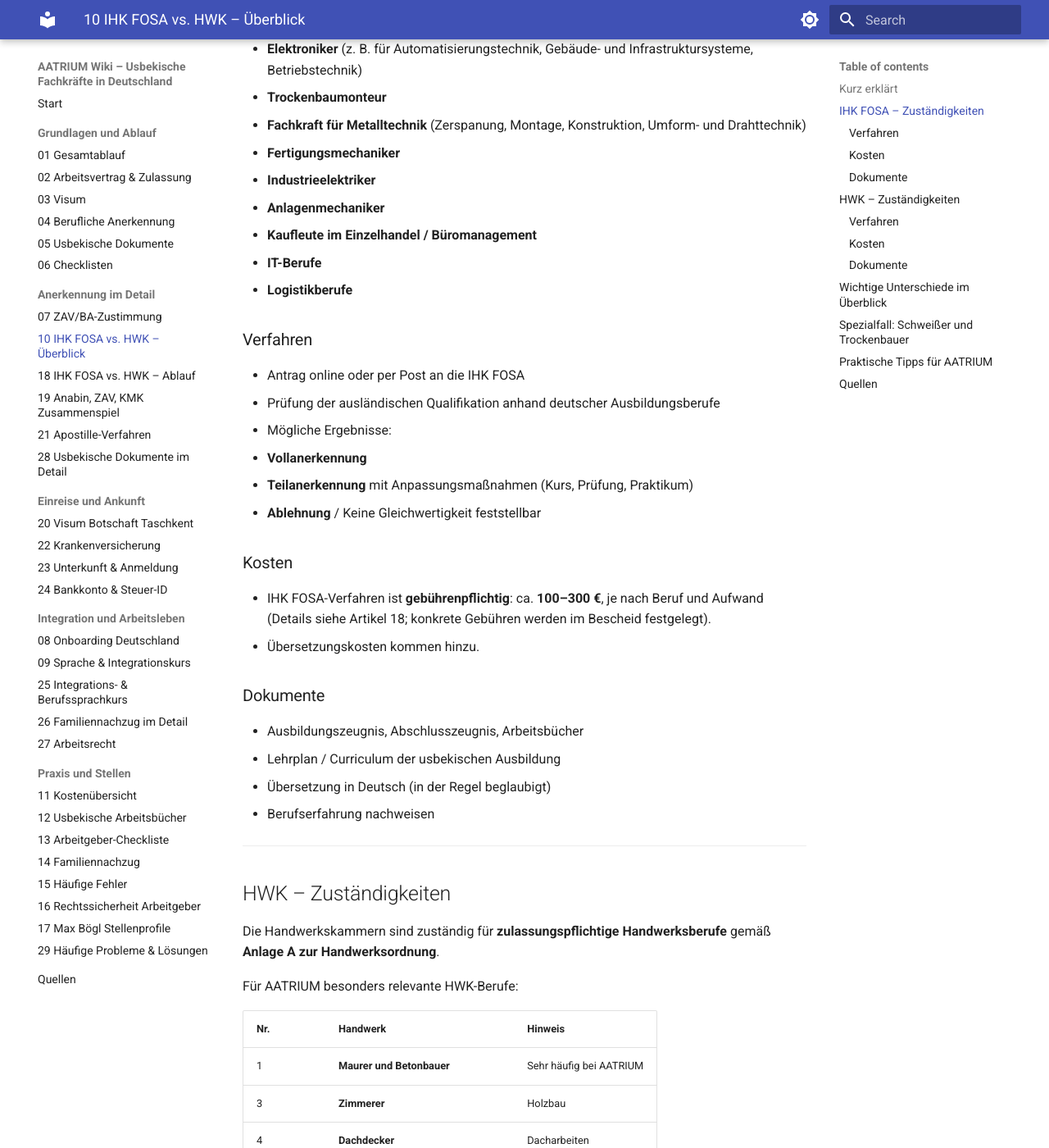
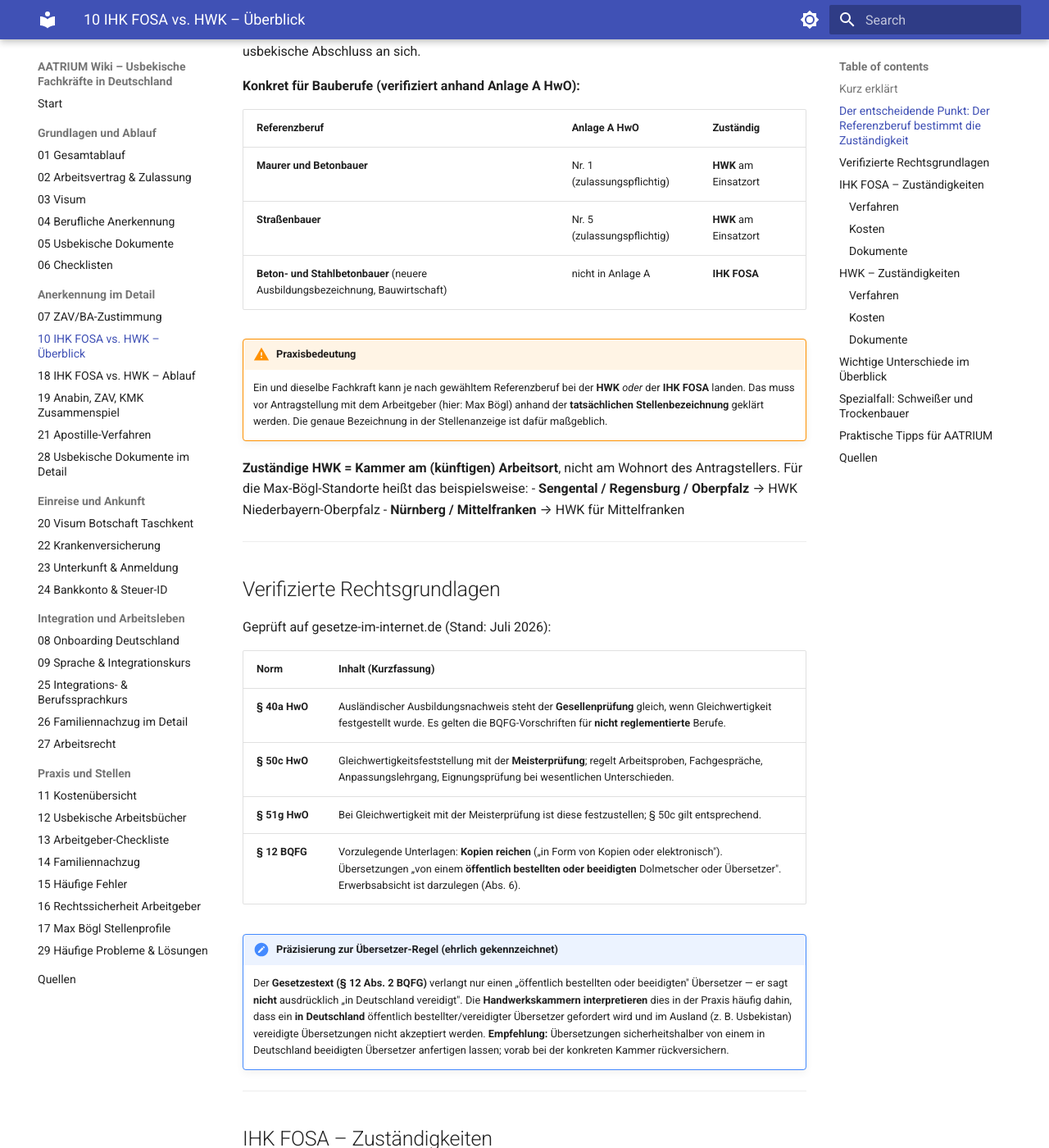
Before and after one commit to benedikt-aatrium/wiki-usbekische-fachkraefte, an MkDocs documentation site: the page built from docs/10_ihk_fosa_vs_hwk.md, in a window 1280 px wide and 1400 px high, scrolled down 727 px. Shown: the whole window at 82% size. Built offline with MkDocs 1.6.1 and Material for MkDocs 9.7.7, drawn with Linux system fonts in a browser that asks for light colours; some of the changed text lies outside the part shown.

Commit message:
Verifiziertes Wissen aus eigenen Quellen (Mail/WhatsApp) eingebaut — NUR nach externer Primärquellen-Prüfung:
Art. 10 (IHK FOSA vs HWK):
- NEU: Referenzberuf bestimmt Zuständigkeit (BQFG) — konkrete Tabelle Maurer/Betonbauer (Anlage A Nr.1), Straßenbauer (Nr.5) → HWK; Beton- u. Stahlbetonbauer → IHK FOSA
- NEU: Verifizierte Rechtsgrundlagen § 40a/50c/51g HwO + § 12 BQFG (live auf gesetze-im-internet.de geprüft)
- Präzisierung: § 40a=Gesellen-, § 50c=Meister-Ebene
- Zuständige HWK = Kammer am Einsatzort (Sengental→Niederbayern-Oberpfalz, Nürnberg→Mittelfranken)
- Quellen mit verifizierten URLs

Art. 28 (usbekische Dokumente):
- NEU: Einreichformalitäten § 12 BQFG — Kopien reichen (keine Originale), Erwerbsabsicht
- Welche Dokumente übersetzen (Diplom + Ilovosi + Transkript + Jahreszeugnisse)
- EHRLICHE Präzisierung: Gesetz sagt NICHT 'in Deutschland vereidigt' — nur HWK-Praxis; gekennzeichnet als Interpretation, nicht als Gesetzestext

NICHT übernommen (ungeprüft/intern): NQF-Stufen-Mapping (keine dt. Behördenquelle), 'Technikum=Bachelor' (intern widersprüchlich), Kosten-Schätzungen, Kandidatennamen

```diff
--- a/docs/10_ihk_fosa_vs_hwk.md
+++ b/docs/10_ihk_fosa_vs_hwk.md
@@ -10,7 +10,44 @@ Die Anerkennung ausländischer Berufsabschlüsse in Deutschland wird von **unter
 Die richtige Stelle zu wählen, ist entscheidend. Bei falschem Antrag wird das Verfahren abgelehnt oder weitergeleitet.
 
 !!! tip "Siehe auch"
-    **Artikel 18 (IHK FOSA vs. HWK – Ablauf)** beschreibt die Verfahren Schritt für Schritt mit Rechtsgrundlagen (BBiG § 50, HwO § 41b) und Dokumentenlisten — dieser Artikel (10) gibt den kompakten Überblick zur Zuständigkeit.
+    **Artikel 18 (IHK FOSA vs. HWK – Ablauf)** beschreibt die Verfahren Schritt für Schritt mit Rechtsgrundlagen und Dokumentenlisten — dieser Artikel (10) gibt den kompakten Überblick zur Zuständigkeit.
+
+---
+
+## Der entscheidende Punkt: Der Referenzberuf bestimmt die Zuständigkeit
+
+Nach dem **Berufsqualifikationsfeststellungsgesetz (BQFG)** ist für die Anerkennung die Stelle zuständig, die für den **deutschen Referenzberuf** verantwortlich wäre. Die Wahl des Referenzberufs legt also fest, ob die **HWK** oder die **IHK FOSA** zuständig ist — nicht der usbekische Abschluss an sich.
+
+**Konkret für Bauberufe (verifiziert anhand Anlage A HwO):**
+
+| Referenzberuf | Anlage A HwO | Zuständig |
+|---------------|--------------|-----------|
+| **Maurer und Betonbauer** | Nr. 1 (zulassungspflichtig) | **HWK** am Einsatzort |
+| **Straßenbauer** | Nr. 5 (zulassungspflichtig) | **HWK** am Einsatzort |
+| **Beton- und Stahlbetonbauer** (neuere Ausbildungsbezeichnung, Bauwirtschaft) | nicht in Anlage A | **IHK FOSA** |
+
+!!! warning "Praxisbedeutung"
+    Ein und dieselbe Fachkraft kann je nach gewähltem Referenzberuf bei der **HWK** *oder* der **IHK FOSA** landen. Das muss vor Antragstellung mit dem Arbeitgeber (hier: Max Bögl) anhand der **tatsächlichen Stellenbezeichnung** geklärt werden. Die genaue Bezeichnung in der Stellenanzeige ist dafür maßgeblich.
+
+**Zuständige HWK = Kammer am (künftigen) Arbeitsort**, nicht am Wohnort des Antragstellers. Für die Max-Bögl-Standorte heißt das beispielsweise:
+- **Sengental / Regensburg / Oberpfalz** → HWK Niederbayern-Oberpfalz
+- **Nürnberg / Mittelfranken** → HWK für Mittelfranken
+
+---
+
+## Verifizierte Rechtsgrundlagen
+
+Geprüft auf gesetze-im-internet.de (Stand: Juli 2026):
+
+| Norm | Inhalt (Kurzfassung) |
+|------|----------------------|
+| **§ 40a HwO** | Ausländischer Ausbildungsnachweis steht der **Gesellenprüfung** gleich, wenn Gleichwertigkeit festgestellt wurde. Es gelten die BQFG-Vorschriften für **nicht reglementierte** Berufe. |
+| **§ 50c HwO** | Gleichwertigkeitsfeststellung mit der **Meisterprüfung**; regelt Arbeitsproben, Fachgespräche, Anpassungslehrgang, Eignungsprüfung bei wesentlichen Unterschieden. |
+| **§ 51g HwO** | Bei Gleichwertigkeit mit der Meisterprüfung ist diese festzustellen; § 50c gilt entsprechend. |
+| **§ 12 BQFG** | Vorzulegende Unterlagen: **Kopien reichen** („in Form von Kopien oder elektronisch"). Übersetzungen „von einem **öffentlich bestellten oder beeidigten** Dolmetscher oder Übersetzer". Erwerbsabsicht ist darzulegen (Abs. 6). |
+
+!!! note "Präzisierung zur Übersetzer-Regel (ehrlich gekennzeichnet)"
+    Der **Gesetzestext (§ 12 Abs. 2 BQFG)** verlangt nur einen „öffentlich bestellten oder beeidigten" Übersetzer — er sagt **nicht** ausdrücklich „in Deutschland vereidigt". Die **Handwerkskammern interpretieren** dies in der Praxis häufig dahin, dass ein **in Deutschland** öffentlich bestellter/vereidigter Übersetzer gefordert wird und im Ausland (z. B. Usbekistan) vereidigte Übersetzungen nicht akzeptiert werden. **Empfehlung:** Übersetzungen sicherheitshalber von einem in Deutschland beeidigten Übersetzer anfertigen lassen; vorab bei der konkreten Kammer rückversichern.
 
 ---
 
@@ -131,7 +168,14 @@ Für AATRIUM besonders relevante HWK-Berufe:
 
 ## Quellen
 
+Verifiziert (Stand: Juli 2026):
+
+- **Anlage A HwO** – zulassungspflichtige Handwerke (Nr. 1 Maurer und Betonbauer, Nr. 5 Straßenbauer): https://www.gesetze-im-internet.de/hwo/anlage_a.html
+- **§ 40a HwO** (Gesellenprüfungs-Gleichwertigkeit): https://www.gesetze-im-internet.de/hwo/__40a.html
+- **§ 50c HwO** (Meisterprüfungs-Gleichwertigkeit): https://www.gesetze-im-internet.de/hwo/__50c.html
+- **§ 51g HwO**: https://www.gesetze-im-internet.de/hwo/__51g.html
+- **§ 12 BQFG** (vorzulegende Unterlagen, Übersetzungen): https://www.gesetze-im-internet.de/bqfg/__12.html
+- **HWK Niederbayern-Oberpfalz** – Anerkennung ausländischer Berufsabschlüsse (Kontakt: anerkennung@hwkno.de, Tel. 0851 5301-135): https://www.hwkno.de/artikel/anerkennung-auslaendischer-berufsabschluesse-76,3630,4273.html
+- **Anerkennungs-Finder** der Bundesregierung: https://www.anerkennung-in-deutschland.de
 - IHK FOSA – Verfahrensübersicht und Berufeliste
-- Handwerksordnung (HwO) Anlage A – zulassungspflichtige Handwerke
-- Anerkennung in Deutschland – Anerkennungs-Finder
 - Zentralverband des Deutschen Handwerks (ZDH)
```
Also changed, not shown: docs/28_usbekische_dokumente_detail.md (+21 -1 lines).
